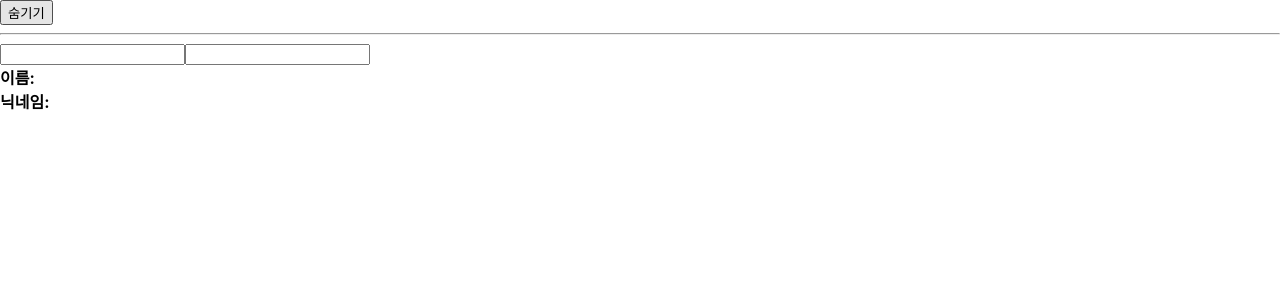
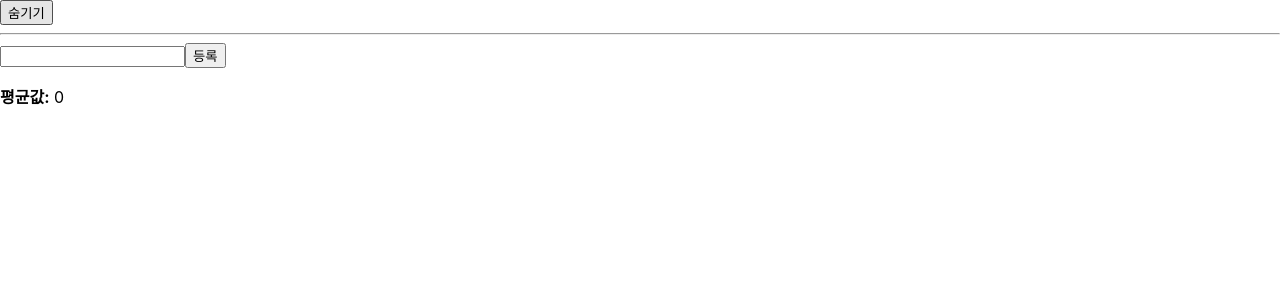
Before and after one commit to Gyumong/hooks-tutorial, a React (Create React App) app: page / in a window 1280 px wide. Both pictures are taken after a click on the button "보이기". Shown: the top 300 px of the page. Built offline with nearby package versions, Linux system fonts and the light colour scheme.

Commit message:
useMemo -- 컴포넌트 내부에서 발생하는 연산을 최적화

```diff
--- a/src/App.js
+++ b/src/App.js
@@ -1,5 +1,5 @@
 import React, {useState} from 'react';
-import Info from './Info';
+import Average from './Average';
 import './App.css';
 
 function App() {
@@ -14,7 +14,7 @@
 {visible? '숨기기' : '보이기'}
 </button>
 <hr />
-{visible && <Info />}
+{visible && <Average />}
   </div>
 );
 };
--- /dev/null
+++ b/src/Average.js
@@ -0,0 +1,40 @@
+import React, {useState, useMemo} from 'react';
+
+const getAverage = numbers=>{
+  console.log('평균값 계산중..');
+  if(numbers.length ===0) return 0;
+  const sum= numbers.reduce((a,b)=>a+b);
+  return sum / numbers.length;
+};
+
+const Average = ()=>{
+  const[list, setList] =useState([]);
+  const [number, setNumber] =useState('');
+
+  const onChange= e=>{
+    setNumber(e.target.value);
+  };
+  const onInsert=e=>{
+    const nextList = list.concat(parseInt(number));
+    setList(nextList);
+    setNumber('');
+  };
+  const avg=useMemo(()=>getAverage(list), [list]);
+
+  return (
+    <div>
+    <input value={number} onChange={onChange}/>
+    <button onClick={onInsert}>등록</button>
+    <ul>
+      {list.map((value, index)=>(
+        <li key={index}>{value}</li>
+      ))}
+      </ul>
+      <div>
+      <b>평균값:</b> {avg}
+      </div>
+      </div>
+  );
+} ;
+
+export default Average;
```
